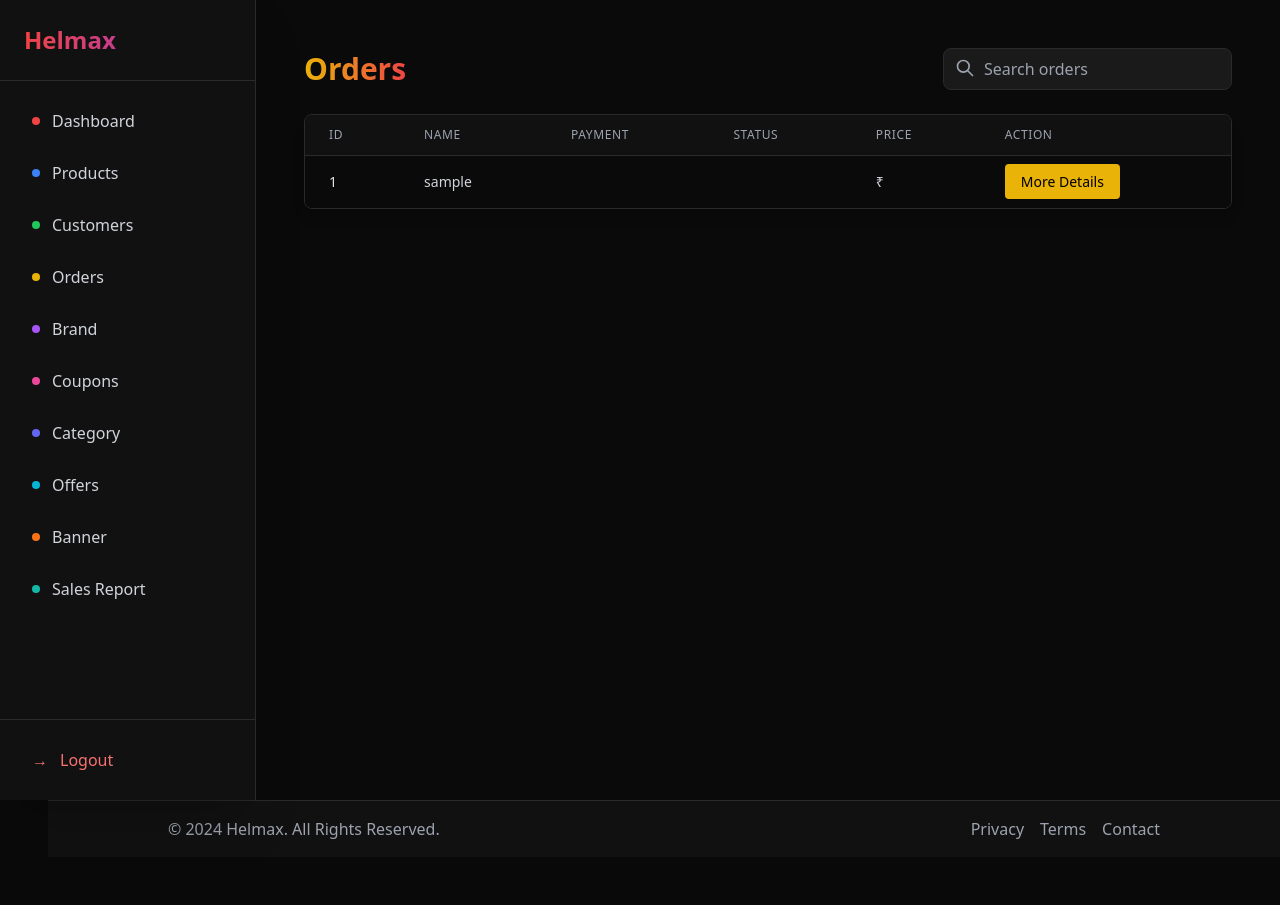
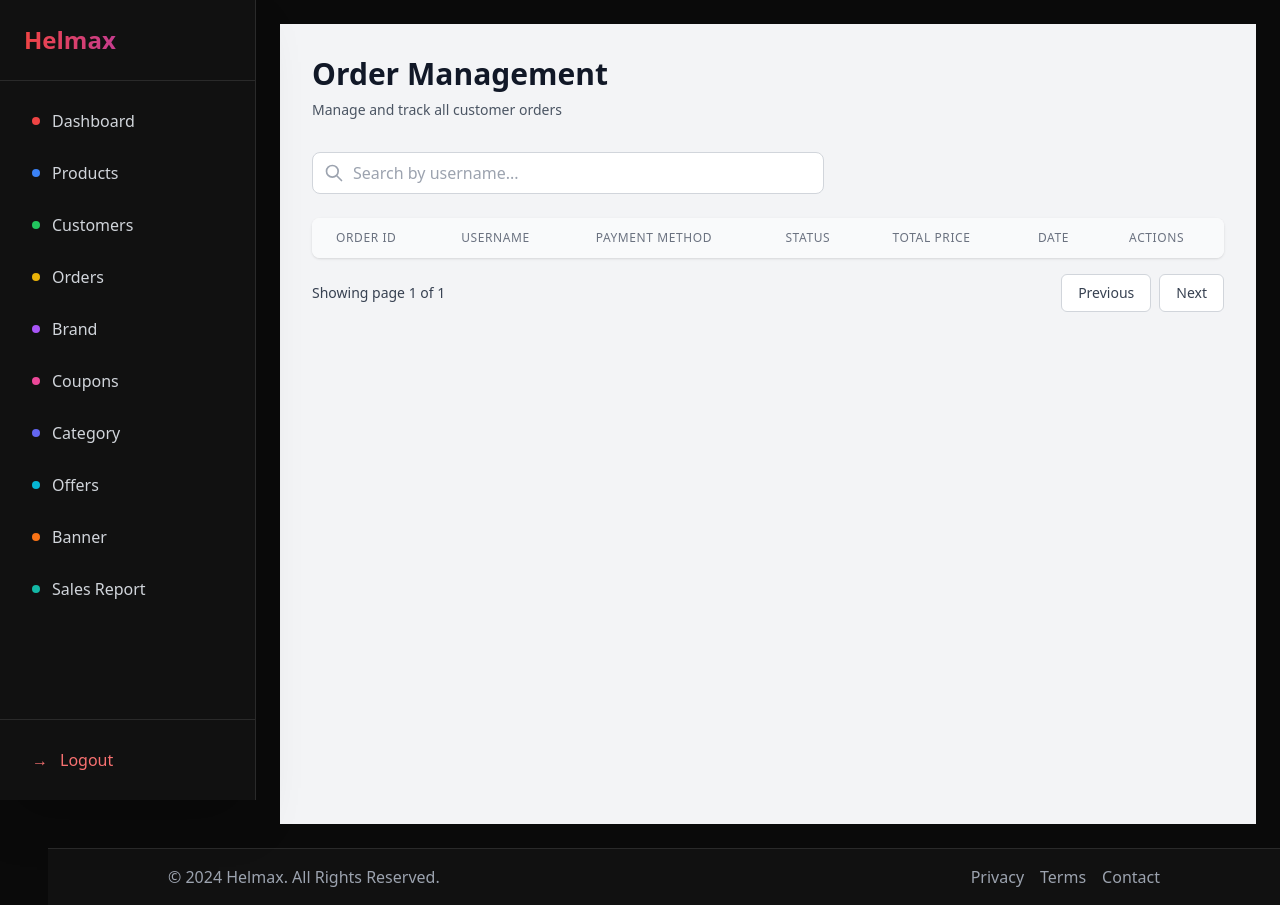
Before and after one commit to Speed-01/new_helmax, a Django app: page /manager/admin_orders/ in a window 1280 px wide. Before the commit the page ends 839 px from the top, so only its background shows below. Run offline with Django 5.2, Linux system fonts and the light colour scheme; tables that the repository leaves empty hold one stand-in row (values such as "Sample post"); lists and menus that the app fills with data are empty; some libraries are stand-ins or nearby versions.

Commit message:
ordes updated

```diff
--- a/helmax/helmax/settings.py
+++ b/helmax/helmax/settings.py
@@ -55,8 +55,8 @@
     "django.contrib.sessions",
     "django.contrib.messages",
     "django.contrib.staticfiles",
-    'store.apps.StoreConfig',
-    'manager.apps.ManagerConfig',
+    'store',
+    'manager',
 
     'PIL',
 
--- a/helmax/manager/apps.py
+++ b/helmax/manager/apps.py
@@ -1,8 +1,6 @@
 from django.apps import AppConfig
 
-class ManagerConfig(AppConfig):
-    default_auto_field = 'django.db.models.BigAutoField'
-    name = 'manager'
+
 
 
 import cloudinary
--- a/helmax/manager/templates/adminOrder.html
+++ b/helmax/manager/templates/adminOrder.html
@@ -1,147 +1,233 @@
 {% extends 'base01.html' %}
+{% block content %}
 
-{% block content %}
-<div class="p-6 bg-[#0A0A0A]">
-    <div class="flex justify-between items-center mb-6">
-        <h1 class="text-3xl font-bold bg-gradient-to-r from-yellow-500 to-red-500 bg-clip-text text-transparent">Orders</h1>
-        <div class="relative">
-            <input
-                type="text"
-                id="search-input"
-                placeholder="Search orders"
-                class="pl-10 pr-4 py-2 rounded-lg bg-[#1A1A1A] border border-[#2A2A2A] text-gray-300 focus:ring-2 focus:ring-yellow-500 focus:border-transparent focus:outline-none transition-all duration-300"
-            >
-            <svg class="absolute left-3 top-2.5 h-5 w-5 text-gray-400" fill="none" stroke="currentColor" viewBox="0 0 24 24" xmlns="http://www.w3.org/2000/svg">
-                <path stroke-linecap="round" stroke-linejoin="round" stroke-width="2" d="M21 21l-6-6m2-5a7 7 0 11-14 0 7 7 0 0114 0z"></path>
-            </svg>
+<div class="min-h-screen bg-gray-100 py-8">
+    <div class="max-w-7xl mx-auto px-4 sm:px-6 lg:px-8">
+        <!-- Header -->
+        <div class="mb-8">
+            <h1 class="text-3xl font-bold text-gray-900">Order Management</h1>
+            <p class="mt-2 text-sm text-gray-600">Manage and track all customer orders</p>
         </div>
-    </div>
 
-    <div class="overflow-hidden rounded-lg border border-[#2A2A2A] shadow-lg">
-        <table class="min-w-full divide-y divide-[#2A2A2A]">
-            <thead class="bg-[#111111]">
-                <tr>
-                    <th scope="col" class="px-6 py-3 text-left text-xs font-medium text-gray-400 uppercase tracking-wider">ID</th>
-                    <th scope="col" class="px-6 py-3 text-left text-xs font-medium text-gray-400 uppercase tracking-wider">Name</th>
-                    <th scope="col" class="px-6 py-3 text-left text-xs font-medium text-gray-400 uppercase tracking-wider">Payment</th>
-                    <th scope="col" class="px-6 py-3 text-left text-xs font-medium text-gray-400 uppercase tracking-wider">Status</th>
-                    <th scope="col" class="px-6 py-3 text-left text-xs font-medium text-gray-400 uppercase tracking-wider">Price</th>
-                    <th scope="col" class="px-6 py-3 text-left text-xs font-medium text-gray-400 uppercase tracking-wider">Action</th>
-                </tr>
-            </thead>
-            <tbody id="orders-table-body" class="bg-[#0A0A0A] divide-y divide-[#2A2A2A]">
-                {% for order in orders %}
-                <tr class="hover:bg-[#111111] transition-colors duration-200">
-                    <td class="px-6 py-4 whitespace-nowrap text-sm font-medium text-gray-200">{{ order.id }}</td>
-                    <td class="px-6 py-4 whitespace-nowrap text-sm text-gray-300">{{ order.user.username }}</td>
-                    <td class="px-6 py-4 whitespace-nowrap text-sm text-gray-300">{{ order.payment_method }}</td>
-                    <td class="px-6 py-4 whitespace-nowrap text-sm text-gray-300">{{ order.status }}</td>
-                    <td class="px-6 py-4 whitespace-nowrap text-sm text-gray-300">₹{{ order.total_price }}</td>
-                    <td class="px-6 py-4 whitespace-nowrap text-sm">
-                        <a href="{% url 'edit_order' order.id %}" class="px-4 py-2 bg-yellow-500 text-black rounded hover:bg-yellow-600 transition-colors duration-200">
-                            More Details
-                        </a>
-                    </td>
-                </tr>
-                {% empty %}
-                <tr>
-                    <td colspan="6" class="text-center py-4 text-red-500">No orders found</td>
-                </tr>
-                {% endfor %}
-            </tbody>
-        </table>
-    </div>
+        <!-- Search and Filter Section -->
+        <div class="mb-6 flex justify-between items-center">
+            <div class="flex-1 max-w-lg">
+                <div class="relative">
+                    <input type="text"
+                           id="searchInput"
+                           class="w-full pl-10 pr-4 py-2 rounded-lg border border-gray-300 focus:outline-none focus:border-blue-500"
+                           placeholder="Search by username...">
+                    <div class="absolute inset-y-0 left-0 pl-3 flex items-center pointer-events-none">
+                        <svg class="h-5 w-5 text-gray-400" fill="none" stroke="currentColor" viewBox="0 0 24 24">
+                            <path stroke-linecap="round" stroke-linejoin="round" stroke-width="2" d="M21 21l-6-6m2-5a7 7 0 11-14 0 7 7 0 0114 0z"/>
+                        </svg>
+                    </div>
+                </div>
+            </div>
+        </div>
 
-    <div id="pagination" class="flex justify-center items-center space-x-2 mt-4">
-        <!-- Pagination buttons will be dynamically inserted here -->
+        <!-- Orders Table -->
+        <div class="bg-white shadow overflow-hidden sm:rounded-lg">
+            <table class="min-w-full divide-y divide-gray-200">
+                <thead class="bg-gray-50">
+                    <tr>
+                        <th class="px-6 py-3 text-left text-xs font-medium text-gray-500 uppercase tracking-wider">Order ID</th>
+                        <th class="px-6 py-3 text-left text-xs font-medium text-gray-500 uppercase tracking-wider">Username</th>
+                        <th class="px-6 py-3 text-left text-xs font-medium text-gray-500 uppercase tracking-wider">Payment Method</th>
+                        <th class="px-6 py-3 text-left text-xs font-medium text-gray-500 uppercase tracking-wider">Status</th>
+                        <th class="px-6 py-3 text-left text-xs font-medium text-gray-500 uppercase tracking-wider">Total Price</th>
+                        <th class="px-6 py-3 text-left text-xs font-medium text-gray-500 uppercase tracking-wider">Date</th>
+                        <th class="px-6 py-3 text-left text-xs font-medium text-gray-500 uppercase tracking-wider">Actions</th>
+                    </tr>
+                </thead>
+                <tbody id="ordersTableBody" class="bg-white divide-y divide-gray-200">
+                    <!-- Table content will be populated by JavaScript -->
+                </tbody>
+            </table>
+        </div>
+
+        <!-- Pagination -->
+        <div class="mt-4 flex justify-between items-center">
+            <div class="text-sm text-gray-700">
+                Showing page <span id="currentPage">1</span> of <span id="totalPages">1</span>
+            </div>
+            <div class="flex space-x-2">
+                <button id="prevPage" class="px-4 py-2 border border-gray-300 rounded-md text-sm font-medium text-gray-700 bg-white hover:bg-gray-50">
+                    Previous
+                </button>
+                <button id="nextPage" class="px-4 py-2 border border-gray-300 rounded-md text-sm font-medium text-gray-700 bg-white hover:bg-gray-50">
+                    Next
+                </button>
+            </div>
+        </div>
     </div>
 </div>
 
+<!-- JavaScript for handling dynamic content -->
 <script>
-    let currentPage = 1;
-    const itemsPerPage = 10;
-    let allOrders = [];
+let currentPage = 1;
+let totalPages = 1;
 
-    function getStatusColor(status) {
-        switch(status.toLowerCase()) {
-            case 'delivered': return 'text-green-500';
-            case 'cancelled': return 'text-red-500';
-            case 'processing': return 'text-yellow-500';
-            default: return 'text-gray-500';
-        }
-    }
+function fetchOrders(page = 1, search = '') {
+    fetch(`/admin_orders/api/?page=${page}&search=${encodeURIComponent(search)}`)
+        .then(response => response.json())
+        .then(data => {
+            totalPages = data.total_pages;
+            updateTable(data.orders);
+            updatePagination();
+        })
+        .catch(error => console.error('Error:', error));
+}
 
+function updateTable(orders) {
+    const tbody = document.getElementById('ordersTableBody');
+    tbody.innerHTML = '';
 
+    orders.forEach(order => {
+        // Main order row
+        const tr = document.createElement('tr');
+        tr.className = 'hover:bg-gray-50 cursor-pointer';
+        tr.innerHTML = `
+            <td class="px-6 py-4 whitespace-nowrap text-sm font-medium text-gray-900">#${order.id}</td>
+            <td class="px-6 py-4 whitespace-nowrap text-sm text-gray-500">${order.username}</td>
+            <td class="px-6 py-4 whitespace-nowrap text-sm text-gray-500">${order.payment_method}</td>
+            <td class="px-6 py-4 whitespace-nowrap">
+                <span class="px-2 inline-flex text-xs leading-5 font-semibold rounded-full
+                    ${getStatusColor(order.status)}">
+                    ${order.status}
+                </span>
+            </td>
+            <td class="px-6 py-4 whitespace-nowrap text-sm text-gray-500">$${order.total_price.toFixed(2)}</td>
+            <td class="px-6 py-4 whitespace-nowrap text-sm text-gray-500">${order.created_at}</td>
+            <td class="px-6 py-4 whitespace-nowrap text-sm font-medium">
+                <button onclick="toggleOrderDetails(${order.id})"
+                        class="text-indigo-600 hover:text-indigo-900">
+                    View Details
+                </button>
+            </td>
+        `;
+        tbody.appendChild(tr);
 
-    function renderPagination(totalPages) {
-        const pagination = document.getElementById('pagination');
-        let paginationHTML = `
-            <button class="px-3 py-1 rounded bg-[#2A2A2A] text-gray-300 hover:bg-[#3A3A3A] ${currentPage === 1 ? 'opacity-50 cursor-not-allowed' : ''}"
-                    onclick="changePage(${currentPage - 1})" ${currentPage === 1 ? 'disabled' : ''}>
-                Previous
-            </button>
+        // Order details row (initially hidden)
+        const detailsRow = document.createElement('tr');
+        detailsRow.id = `order-details-${order.id}`;
+        detailsRow.className = 'hidden bg-gray-50';
+
+        // Create the details content
+        let detailsContent = `
+            <td colspan="7" class="px-6 py-4">
+                <div class="border-t border-gray-200 px-4 py-5 sm:p-0">
+                    <h4 class="font-semibold mb-4">Order Items</h4>
+                    <div class="grid grid-cols-1 gap-4">
         `;
 
-        for (let i = 1; i <= totalPages; i++) {
-            paginationHTML += `
-                <button class="px-3 py-1 rounded ${currentPage === i ? 'bg-yellow-500 text-black' : 'bg-[#2A2A2A] text-gray-300 hover:bg-[#3A3A3A]'}"
-                        onclick="changePage(${i})">
-                    ${i}
-                </button>
+        order.items.forEach(item => {
+            detailsContent += `
+                <div class="bg-white p-4 rounded-lg shadow-sm">
+                    <div class="grid grid-cols-4 gap-4">
+                        <div>
+                            <span class="text-sm font-medium text-gray-500">Product</span>
+                            <p class="mt-1 text-sm text-gray-900">${item.product_name}</p>
+                        </div>
+                        <div>
+                            <span class="text-sm font-medium text-gray-500">Variant</span>
+                            <p class="mt-1 text-sm text-gray-900">${item.variant_details}</p>
+                        </div>
+                        <div>
+                            <span class="text-sm font-medium text-gray-500">Quantity</span>
+                            <p class="mt-1 text-sm text-gray-900">${item.quantity}</p>
+                        </div>
+                        <div>
+                            <span class="text-sm font-medium text-gray-500">Price</span>
+                            <p class="mt-1 text-sm text-gray-900">$${item.price.toFixed(2)}</p>
+                        </div>
+                    </div>
+                    <div class="mt-2">
+                        <span class="px-2 inline-flex text-xs leading-5 font-semibold rounded-full ${getStatusColor(item.status)}">
+                            ${item.status}
+                        </span>
+                    </div>
+                </div>
             `;
-        }
+        });
 
-        paginationHTML += `
-            <button class="px-3 py-1 rounded bg-[#2A2A2A] text-gray-300 hover:bg-[#3A3A3A] ${currentPage === totalPages ? 'opacity-50 cursor-not-allowed' : ''}"
-                    onclick="changePage(${currentPage + 1})" ${currentPage === totalPages ? 'disabled' : ''}>
-                Next
-            </button>
+        detailsContent += `
+                    </div>
+                </div>
+            </td>
         `;
 
-        pagination.innerHTML = paginationHTML;
+        detailsRow.innerHTML = detailsContent;
+        tbody.appendChild(detailsRow);
+    });
+}
+
+function toggleOrderDetails(orderId) {
+    const detailsRow = document.getElementById(`order-details-${orderId}`);
+    if (detailsRow.classList.contains('hidden')) {
+        detailsRow.classList.remove('hidden');
+    } else {
+        detailsRow.classList.add('hidden');
     }
+}
 
-    function changePage(newPage) {
-        currentPage = newPage;
-        fetchOrders();
+function getStatusColor(status) {
+    const colors = {
+        'PROCESSING': 'bg-yellow-100 text-yellow-800',
+        'SHIPPED': 'bg-blue-100 text-blue-800',
+        'DELIVERED': 'bg-green-100 text-green-800',
+        'CANCELLED': 'bg-red-100 text-red-800',
+        'RETURNED': 'bg-gray-100 text-gray-800',
+        'Pending': 'bg-yellow-100 text-yellow-800',
+        'Delivered': 'bg-green-100 text-green-800',
+        'Cancelled': 'bg-red-100 text-red-800',
+        'Returned': 'bg-gray-100 text-gray-800',
+        'Shipped': 'bg-blue-100 text-blue-800'
+    };
+    return colors[status] || 'bg-gray-100 text-gray-800';
+}
+
+function updatePagination() {
+    document.getElementById('currentPage').textContent = currentPage;
+    document.getElementById('totalPages').textContent = totalPages;
+    document.getElementById('prevPage').disabled = currentPage === 1;
+    document.getElementById('nextPage').disabled = currentPage === totalPages;
+}
+
+// Event Listeners
+document.getElementById('prevPage').addEventListener('click', () => {
+    if (currentPage > 1) {
+        currentPage--;
+        fetchOrders(currentPage, document.getElementById('searchInput').value);
     }
+});
 
-    function renderOrders(orders) {
-        const tbody = document.getElementById('orders-table-body');
-        try {
-            tbody.innerHTML = orders.map(order => `
-                <tr class="hover:bg-[#111111] transition-colors duration-200">
-                    <td class="px-6 py-4 whitespace-nowrap text-sm font-medium text-gray-200">${order.id}</td>
-                    <td class="px-6 py-4 whitespace-nowrap text-sm text-gray-300">${order.username || 'N/A'}</td>
-                    <td class="px-6 py-4 whitespace-nowrap text-sm text-gray-300">${order.payment_method || 'N/A'}</td>
-                    <td class="px-6 py-4 whitespace-nowrap text-sm ${getStatusColor(order.status)}">${order.status || 'N/A'}</td>
-                    <td class="px-6 py-4 whitespace-nowrap text-sm text-gray-300">
-                        ₹${(order.total_price || 0).toFixed(2)}
-                    </td>
-                    <td class="px-6 py-4 whitespace-nowrap text-sm">
-                        <a href="/admin_orders/edit/${order.id}/" class="px-4 py-2 bg-yellow-500 text-black rounded hover:bg-yellow-600 transition-colors duration-200">
-                            More Details
-                        </a>
-                    </td>
-                </tr>
-            `).join('');
-        } catch (error) {
-            console.error("Error rendering orders:", error);
-        }
+document.getElementById('nextPage').addEventListener('click', () => {
+    if (currentPage < totalPages) {
+        currentPage++;
+        fetchOrders(currentPage, document.getElementById('searchInput').value);
     }
+});
 
-    function fetchOrders() {
-        fetch(`/admin_orders/api/?page=${currentPage}&search=${document.getElementById('search-input').value}`)
-            .then(response => response.json())
-            .then(data => {
-                allOrders = data.orders;
-                renderOrders(allOrders);
-                renderPagination(data.total_pages);
-            })
-            .catch(error => console.error('Error fetching orders:', error));
-    }
+document.getElementById('searchInput').addEventListener('input', debounce((e) => {
+    currentPage = 1;
+    fetchOrders(1, e.target.value);
+}, 300));
 
-    // Initial fetch
-    fetchOrders();
+function debounce(func, wait) {
+    let timeout;
+    return function executedFunction(...args) {
+        const later = () => {
+            clearTimeout(timeout);
+            func(...args);
+        };
+        clearTimeout(timeout);
+        timeout = setTimeout(later, wait);
+    };
+}
+
+// Initial load
+fetchOrders();
 </script>
+
 {% endblock %}
--- a/helmax/manager/urls.py
+++ b/helmax/manager/urls.py
@@ -42,14 +42,8 @@
 
 
 
-    # Admin orders page
     path('admin_orders/', views.admin_orders, name='admin_orders'),
-
-    # API endpoint for fetching orders data
-    path('admin_orders/api/', views.admin_orders_api, name='admin_orders_api'),  # New
-
-    # Other URLs
-    path('admin_orders/edit/<int:order_id>/', views.edit_order, name='edit_order'),
+    path('admin_orders/api/', views.admin_orders_api, name='admin_orders_api'),
     path('admin_orders/<int:order_id>/update-status/', views.update_order_status, name='update_order_status'),
     path('admin_return-request/<int:return_request_id>/', views.handle_return_request, name='handle_return_request'),
 
--- a/helmax/manager/views.py
+++ b/helmax/manager/views.py
@@ -493,47 +493,55 @@
     context = {'orders': page_obj, 'search_query': search_query}
     return render(request, 'adminOrder.html', context)
 
+from django.http import JsonResponse
+from django.core.paginator import Paginator
+from .models import Order
+
 def admin_orders_api(request):
-    # Handle AJAX requests (JSON)
-    orders = Order.objects.select_related('user', 'paymentmethod').order_by('-created_at')
-    search_query = request.GET.get('search', '')
-    if search_query:
-        orders = orders.filter(user__username__icontains=search_query)
+    try:
+        # Fetch orders with related user, paymentmethod, and order items
+        orders = Order.objects.select_related('user', 'paymentmethod').prefetch_related('order_items').order_by('-created_at')
 
-    paginator = Paginator(orders, 10)
-    page_number = request.GET.get('page', 1)
-    page_obj = paginator.get_page(page_number)
+        # Apply search filter
+        search_query = request.GET.get('search', '')
+        if search_query:
+            orders = orders.filter(user__username__icontains=search_query)
 
-    orders_data = [
-        {
-            'id': order.id,
-            'username': order.user.username,
-            'payment_method': order.paymentmethod.name if order.paymentmethod else 'N/A',
-            'status': order.order_status,
-            'total_price': float(order.total_amount)
-        } for order in page_obj
-    ]
+        # Paginate results
+        paginator = Paginator(orders, 10)
+        page_number = request.GET.get('page', 1)
+        page_obj = paginator.get_page(page_number)
 
-    return JsonResponse({
-        'orders': orders_data,
-        'total_pages': paginator.num_pages
-    })
+        # Prepare data for JSON response
+        orders_data = []
+        for order in page_obj:
+            order_items = [
+                {
+                    'product_name': item.product.name if item.product else 'N/A',
+                    'variant_details': f"{item.variant.color}" if item.variant else 'N/A',
+                    'quantity': item.quantity,
+                    'price': float(item.price),
+                    'status': item.status
+                } for item in order.order_items.all()
+            ]
 
-def edit_order(request, order_id):
-    order = get_object_or_404(Order.objects.select_related('user').prefetch_related('items__product'), id=order_id)
+            orders_data.append({
+                'id': order.id,
+                'username': order.user.username if order.user else 'N/A',
+                'payment_method': order.paymentmethod.name if order.paymentmethod else 'N/A',
+                'status': order.order_status,
+                'total_price': float(order.total_amount) if order.total_amount else 0.0,
+                'created_at': order.created_at.strftime('%Y-%m-%d %H:%M:%S'),
+                'items': order_items
+            })
 
-    if request.method == 'POST':
-        new_status = request.POST.get('status')
-        if new_status:
-            order.status = new_status
-            order.save()
-            messages.success(request, 'Order status updated successfully')
-            return redirect('admin_orders')
+        return JsonResponse({
+            'orders': orders_data,
+            'total_pages': paginator.num_pages
+        })
 
-    context = {
-        'order': order,
-    }
-    return render(request, 'editOrder.html', context)
+    except Exception as e:
+        return JsonResponse({'error': str(e)}, status=500)
 
 def update_order_status(request, order_id):
     if request.method == 'POST':
--- a/helmax/store/apps.py
+++ b/helmax/store/apps.py
@@ -1,5 +1 @@
 from django.apps import AppConfig
-
-class StoreConfig(AppConfig):
-    default_auto_field = "django.db.models.BigAutoField"
-    name = "store"
--- a/helmax/store/templates/login.html
+++ b/helmax/store/templates/login.html
@@ -50,7 +50,7 @@
               {% comment %} <div>
                 {% load socialaccount %}
                 <a href="{% provider_login_url 'google' %}">Sign in With Google</a>
-            </div>   {% endcomment %}
+            </div>    {% endcomment %}
             <div class="signup-prompt">
                 <p>Don't have an account? <a href="{% url 'signup' %}" class="signup-link">Sign up</a></p>
             </div>
```
Also changed, not shown: helmax/store/templates/base.html (+8 -0 lines), helmax/store/templates/my_orders.html (+49 -7 lines), helmax/store/templatetags/custom_filters.py (added, +10 -0 lines), helmax/store/views.py (+50 -70 lines), helmax/store/templatetags/__init__.py (added).
